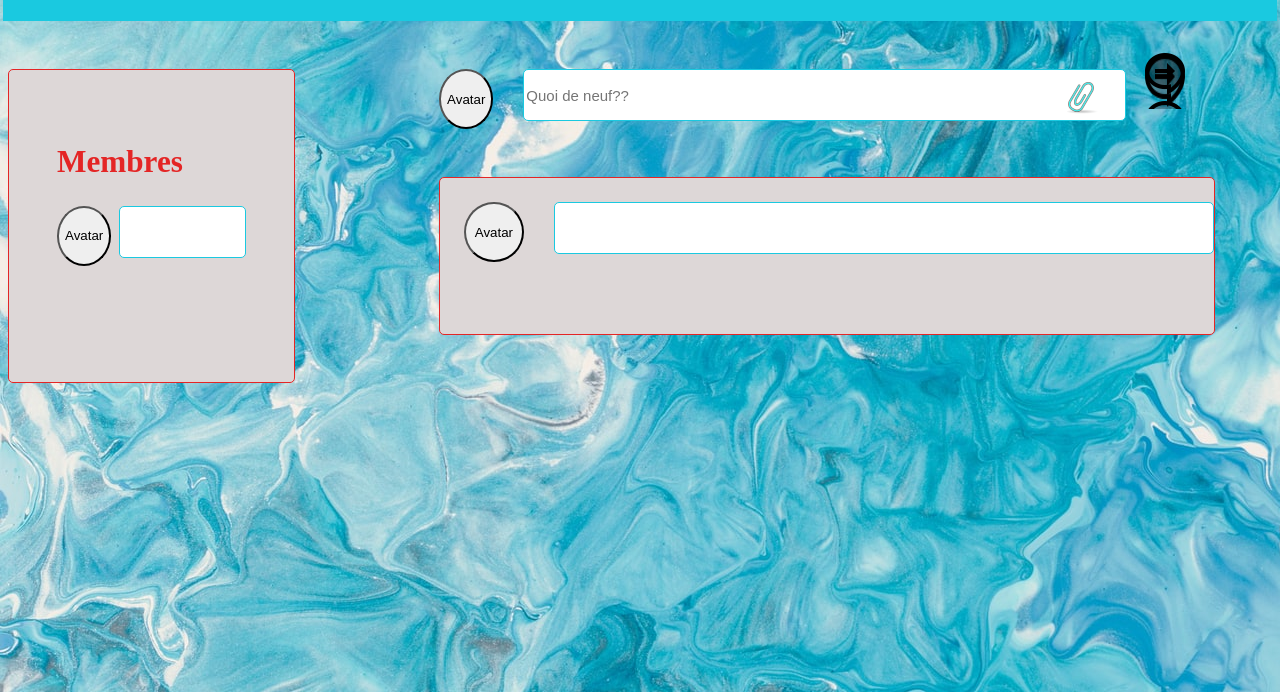
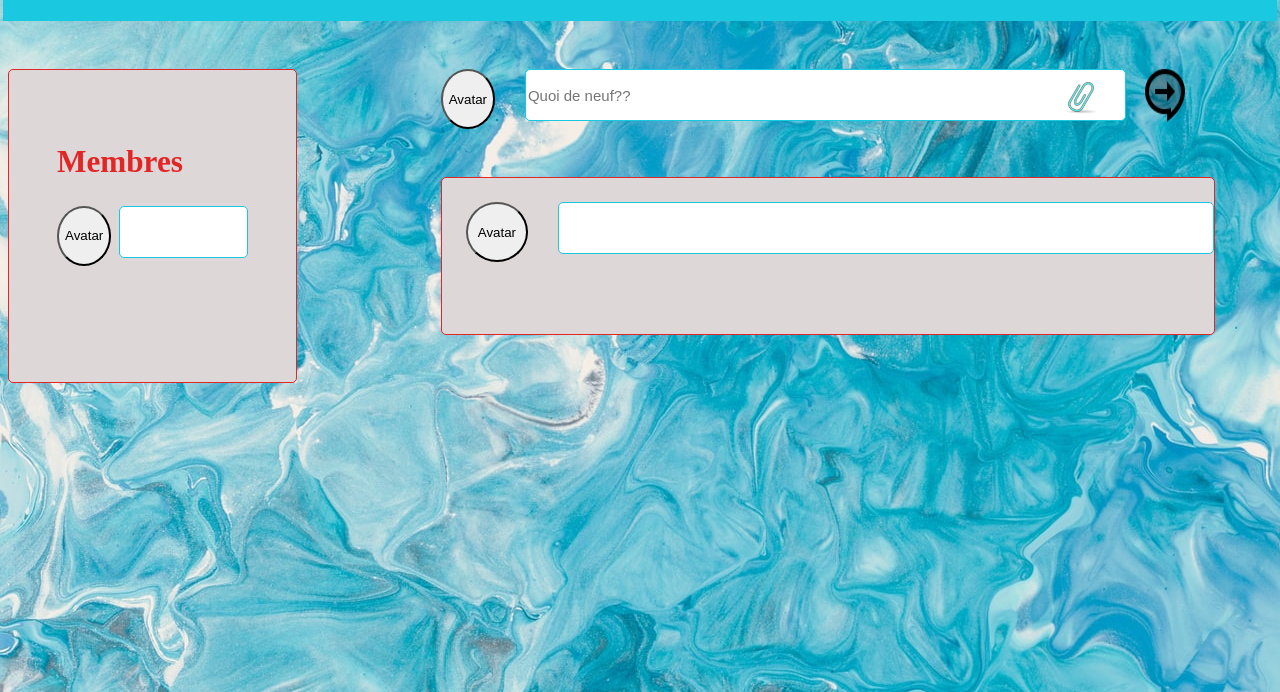
Before and after one commit to Chaplin16/RamosAurore_7_21032021, a plain HTML site: page RamosAurore_7_21032021/Frontend/pageTchats.html in a window 1280 px wide. Shown: the part 108-800 px from the top of the page. Drawn offline with Linux system fonts and the light colour scheme.

Commit message:
petits reglages

```diff
--- a/RamosAurore_7_21032021/Frontend/screen.css
+++ b/RamosAurore_7_21032021/Frontend/screen.css
@@ -158,13 +158,13 @@ footer a:hover{
 .linkSend{
     position: relative;
     left: 0rem;
-    bottom: 20px;
-    background-image: url("images/send.png");
+    bottom: 5px;
+
 }
 
 .avatar_post{
     border-radius: 50% ;
-    width: 60px;
+    width: 63px;
     height: 60px;
 }
 
```
Also changed, not shown: RamosAurore_7_21032021/Frontend/js/index.js (deleted), 1 other file.
